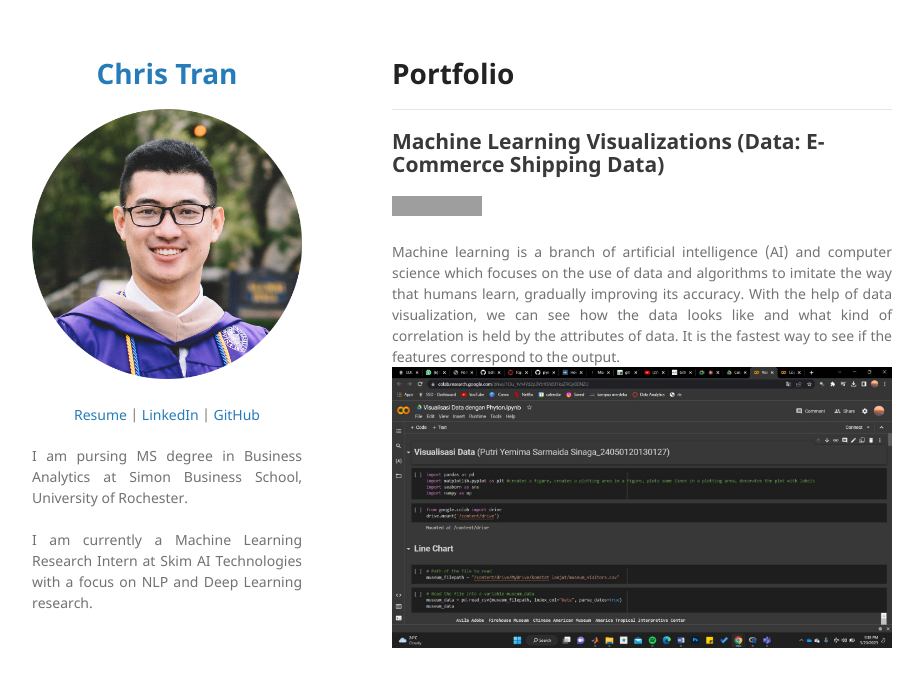
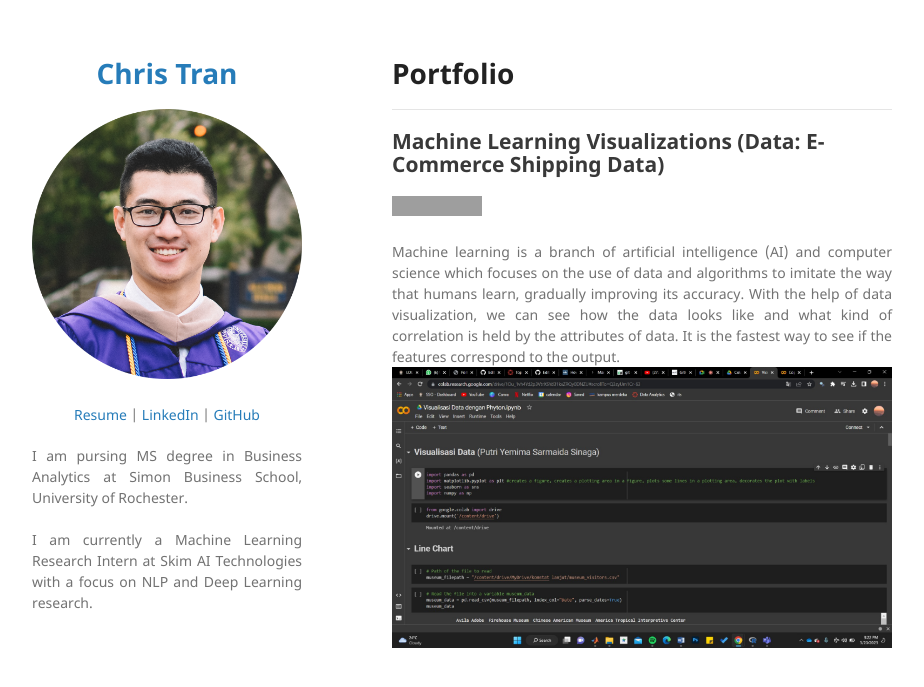
Before and after one commit to pyemimaa/portofolio, a Jekyll site: the page built from index.md, in a window 1280 px wide. Shown: the top 687 px of the page, without its empty margins (178-1102 px from the left). Built offline with Jekyll 4.4.1, drawn with Linux system fonts in a browser that asks for light colours; our own code applies the rules of GitHub Pages for plain Markdown files; grey boxes are pictures that could not be loaded.

Commit message:
Update index.md

```diff
--- a/index.md
+++ b/index.md
@@ -5,4 +5,4 @@
 
 <div style="text-align: justify">Machine learning is a branch of artificial intelligence (AI) and computer science which focuses on the use of data and algorithms to imitate the way that humans learn, gradually improving its accuracy. With the help of data visualization, we can see how the data looks like and what kind of correlation is held by the attributes of data. It is the fastest way to see if the features correspond to the output. </div>
 
-<center><img src="images/screenshoot_visualisasi_data.jpeg"/></center>
+<center><img src="images/visdat.jpeg"/></center>
```
